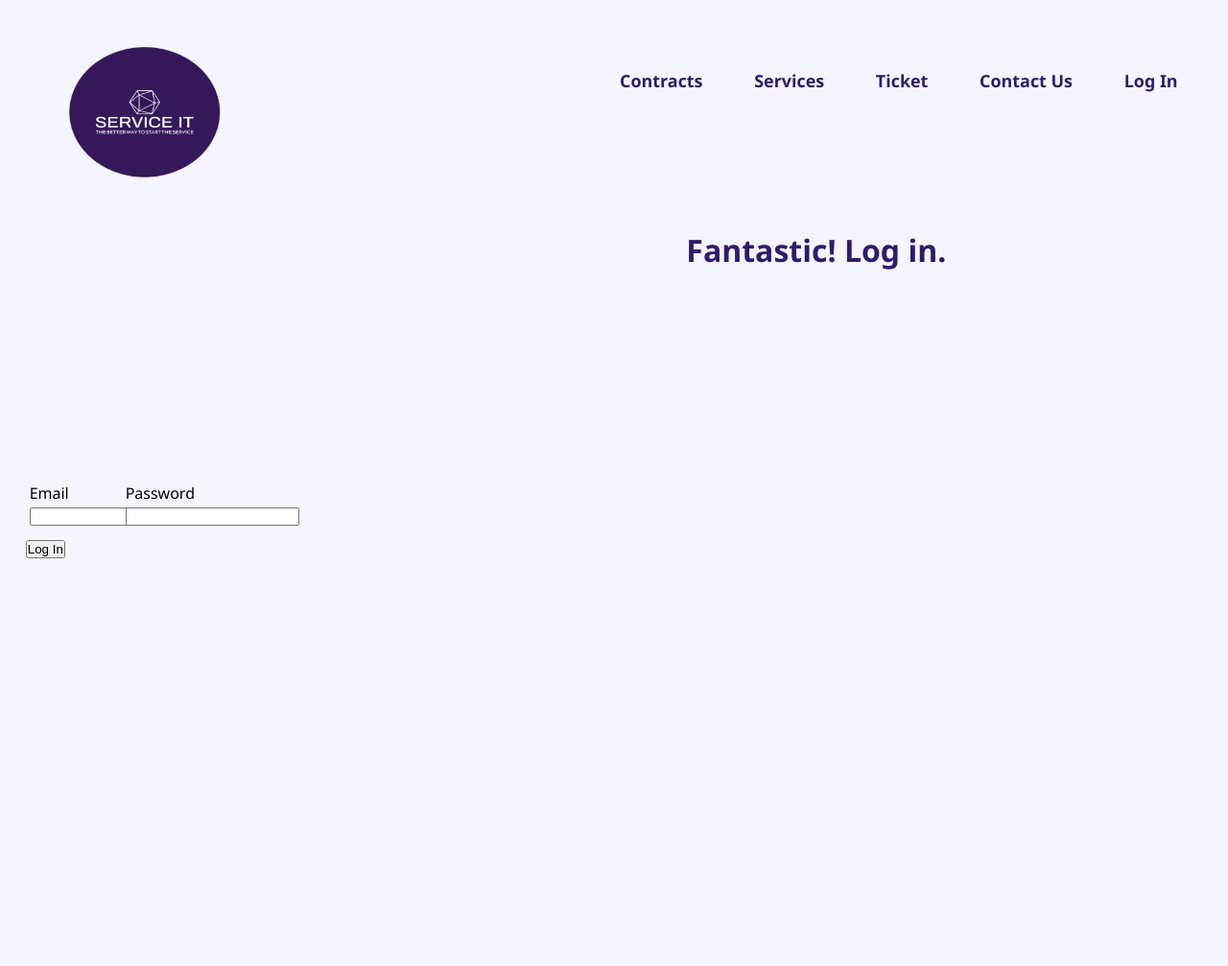
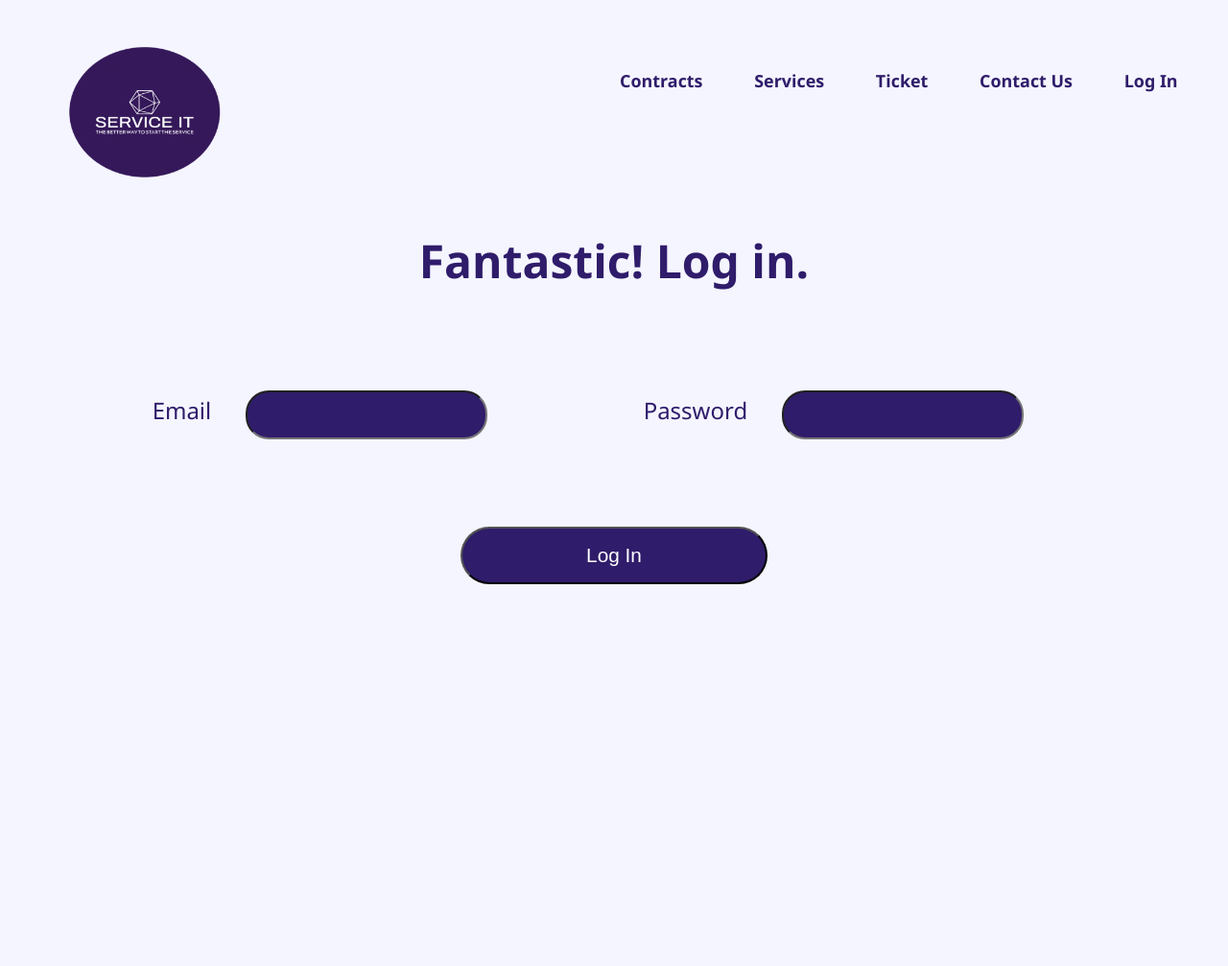
Before and after one commit to Fluffkin23/Project-2-Resit, a PHP site: page /login.html in a window 1280 px wide. Shown: the whole page at 96% size. After the commit the page ends 609 px from the top, so only its background shows below. Run offline with PHP 8.4, Linux system fonts and the light colour scheme.

Commit message:
login css fixed

```diff
--- a/login.html
+++ b/login.html
@@ -32,7 +32,7 @@
             </div>
             <div class="login-form">
                 <form>
-                    <div class="login-form">
+                    <div class="login-data">
                         <div class="email">
                             <label for="email">Email</label>
                             <input type="email" name="email" id="email">
@@ -42,20 +42,18 @@
                             <input type="password" name="password" id="password">
                         </div>
                     </div>
-                    <div>
+                    <div class="submit-button">
                         <input type="submit" value="Log In">
                     </div>
                 </form>
             </div>
         </main>
-        <!-- <footer>
-            <h1>
-                THe
-            </h1>
+        <!-- <footer class="login-footer">
+            <div class="footer">
+            <h1>The future of change: are you ready?</h1>
+        </div>
         </footer> -->
 
-        <!-- <div class="footer">
-            <h1>The future of change: are you ready?</h1>
-        </div> -->
+
     </body>
 </html>
--- a/style.css
+++ b/style.css
@@ -211,22 +211,64 @@ li {
   .login-title{
     color:#2F1C6A;
     font-weight: bold;
-    font-weight: bold;
+    text-align: center;
+    font-size: 1.5rem;
+    /* font-weight: bold;
     border-left-width: 100px;
     padding-left: 100px;
-    margin-left: 600px;
+    margin-left: 600px; */
   }
-
-.login-form{
-  display: grid;
-  grid-template-columns: 100px 100px;
-
-}
 .login_container{
   display: grid;
-  grid-template-rows: 20vw 40vw ;
+  grid-template-rows: 20vh 20vh ;
 }
-.login
+/* .login-form{
+  display: grid;
+  grid-template-rows: 20vh 10vh;
+} */
+.login-data{
+  display: grid;
+  grid-template-columns: 40vw 40vw;
+  padding-left: 10vw;
+}
+.email{
+  float: left;
+  color: #2F1C6A;
+  font-size: 1.5rem;
+}
+.email input{
+  width: 50%;
+  padding: 1rem;
+  border-radius: 1.5rem;
+  background: #2F1C6A;
+  margin-left: 2vw;
+}
+.password{
+  float: left;
+  color: #2F1C6A;
+  font-size: 1.5rem;
+}
+.password input{
+  width: 50%;
+  padding: 1rem;
+  border-radius: 1.5rem;
+  background: #2F1C6A;
+  margin-left: 2vw;
+}
+.submit-button input{
+  border-radius: 2rem;
+  width: 20rem;
+  padding: 1rem;
+  font-size:1.3rem ;
+  color:#fff;
+  background-color: #2F1C6A;
+}
+.submit-button{
+  margin-top: 10vh;
+  /* margin-left: 10vh; */
+  justify-content: center;
+  display: grid;
+}
 
 
 
```
